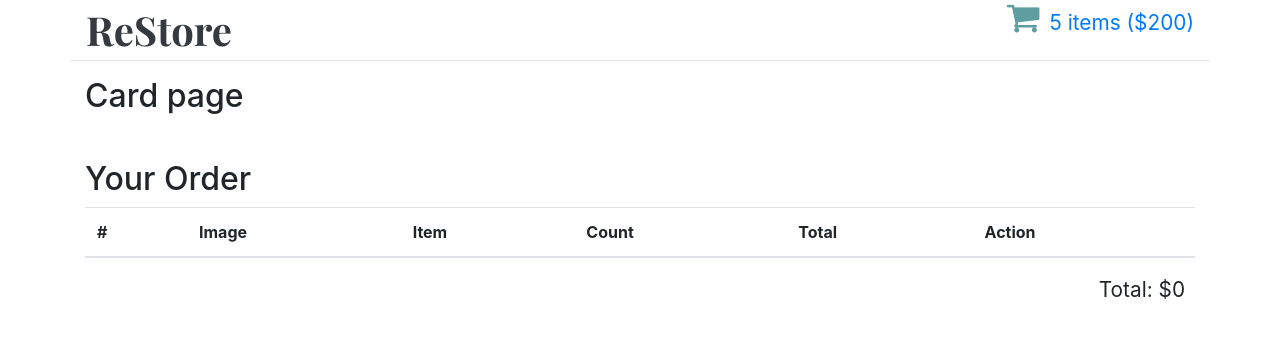
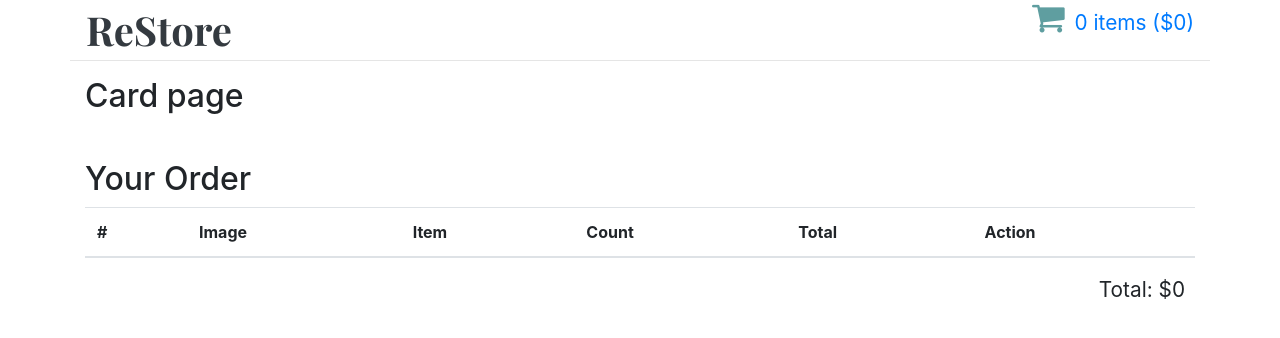
Before and after one commit to SerhiiBabii/re-store, a React (Create React App) app: page /cart in a window 1280 px wide. Shown: the top 338 px of the page. Built offline with nearby package versions, Linux system fonts and the light colour scheme.

Commit message:
Added data from store for ShopHeader

```diff
--- a/src/components/app/app.js
+++ b/src/components/app/app.js
@@ -2,13 +2,14 @@ import React from "react";
 import { Switch, Route } from "react-router-dom";
 import { HomePage, CartPage } from "../pages";
 import ShopHeader from "../shop-header";
+import { connect } from "react-redux";
 
 import "./app.css";
 
-const App = () => {
+const App = ({ numItems, total }) => {
   return (
     <main role="main" className="container">
-      <ShopHeader numItems={5} total={200} />
+      <ShopHeader numItems={numItems} total={total} />
       <Switch>
         <Route exact path="/" component={HomePage} />
         <Route path="/cart" component={CartPage} />
@@ -17,4 +18,11 @@ const App = () => {
   );
 };
 
-export default App;
+const mapStateToProps = ({ shoppingCart: { orderTotal, quantityTotal } }) => {
+  return {
+    numItems: quantityTotal,
+    total: orderTotal
+  };
+};
+
+export default connect(mapStateToProps)(App);
```
